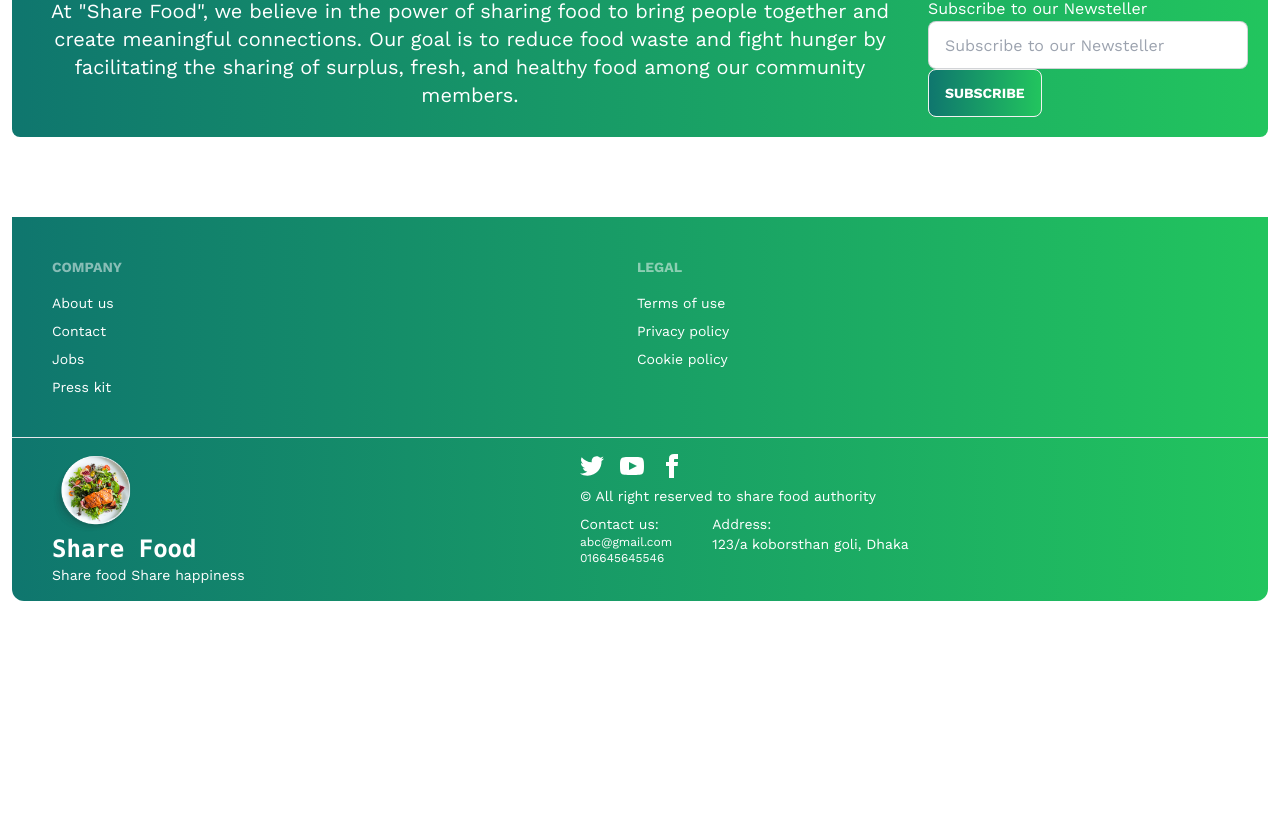
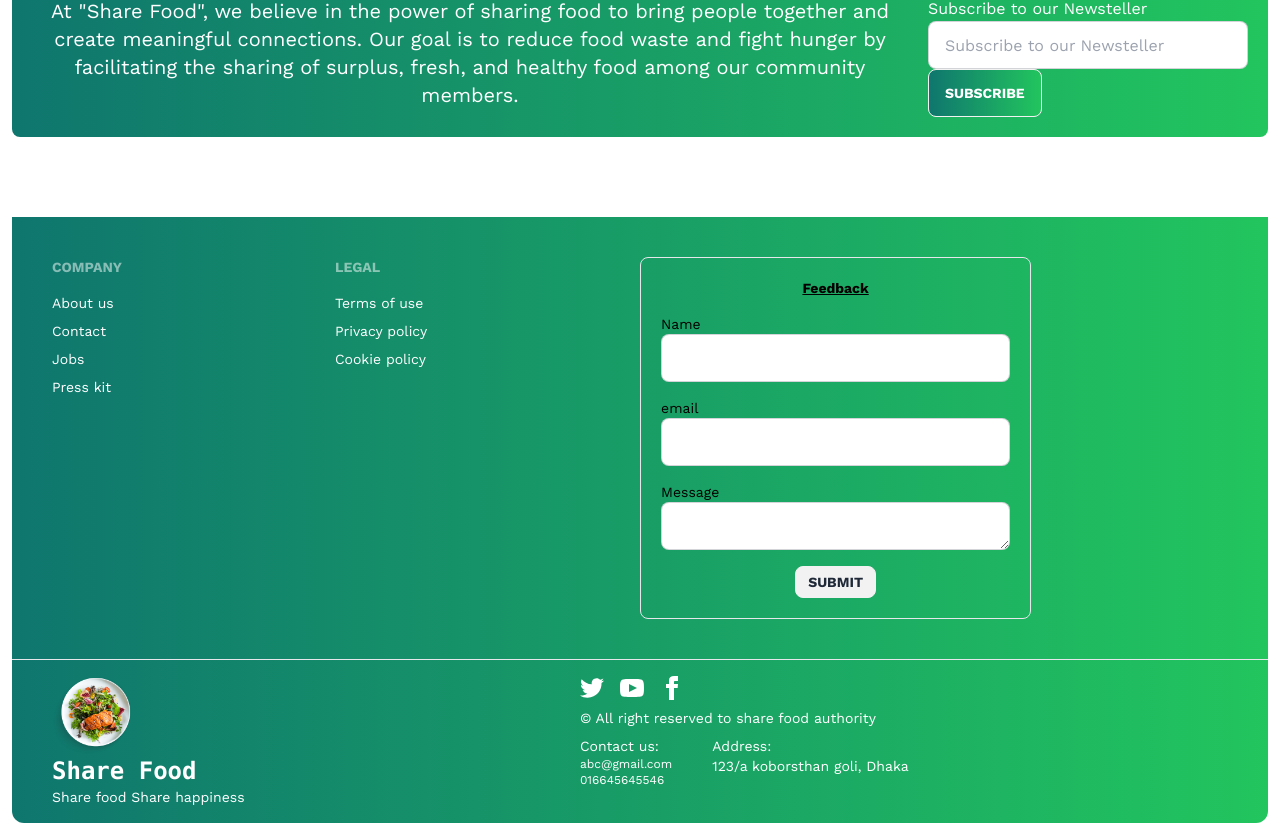
Before and after one commit to rafi00000/food-community-client, a React (Vite) app: page / in a window 1280 px wide. Shown: the part 1801-2636 px from the top of the page. Before the commit the page ends 2414 px from the top, so only its background shows below. Built offline with nearby package versions, Linux system fonts and the light colour scheme; no server answers.

Commit message:
added form for feedback

```diff
--- /dev/null
+++ b/src/components/FeedbackForm.jsx
@@ -0,0 +1,41 @@
+import useAxiosSecure from "../Hooks/AxiosSecure";
+
+const FeedbackForm = () => {
+    const axiosSecure = useAxiosSecure();
+
+    const handleSubmit = async(e) =>{
+        e.preventDefault();
+        const form = e.target;
+        const name = form.name.value;
+        const email = form.email.value ;
+        const message =  form.message.value;
+        const feedback = {name, email, message};
+
+        const res = await axiosSecure.post("/feedback", feedback);
+        console.log(res);
+    }
+
+    return (
+        <div>
+            <form className="border p-5 rounded-lg text-black space-y-4" onSubmit={handleSubmit}>
+            <h1 className="text-center font-bold underline">Feedback</h1>
+            <div className="form-control">
+                <label>Name</label>
+                <input type="text" name="name" required className="input input-bordered"  />
+            </div>
+            <div className="form-control">
+                <label>email</label>
+                <input type="text" name="name" required className="input input-bordered" />
+            </div>
+            <div className="form-control">
+                <label>Message</label>
+                <textarea name="message" id="" cols="30" rows="10" className="input input-bordered">
+                </textarea>
+            </div>
+            <p className="text-center"><button className="btn btn-sm">Submit</button></p>
+        </form>
+        </div>
+    );
+};
+
+export default FeedbackForm;
--- a/src/components/Footer.jsx
+++ b/src/components/Footer.jsx
@@ -1,4 +1,5 @@
 import React from "react";
+import FeedbackForm from "./FeedbackForm";
 
 const Footer = () => {
   return (
@@ -16,6 +17,9 @@ const Footer = () => {
           <a className="link link-hover">Terms of use</a>
           <a className="link link-hover">Privacy policy</a>
           <a className="link link-hover">Cookie policy</a>
+        </nav>
+        <nav>
+          <FeedbackForm></FeedbackForm>
         </nav>
       </footer>
       <footer className="footer px-10 py-4 border-t primary-bg rounded-b-xl">
```
